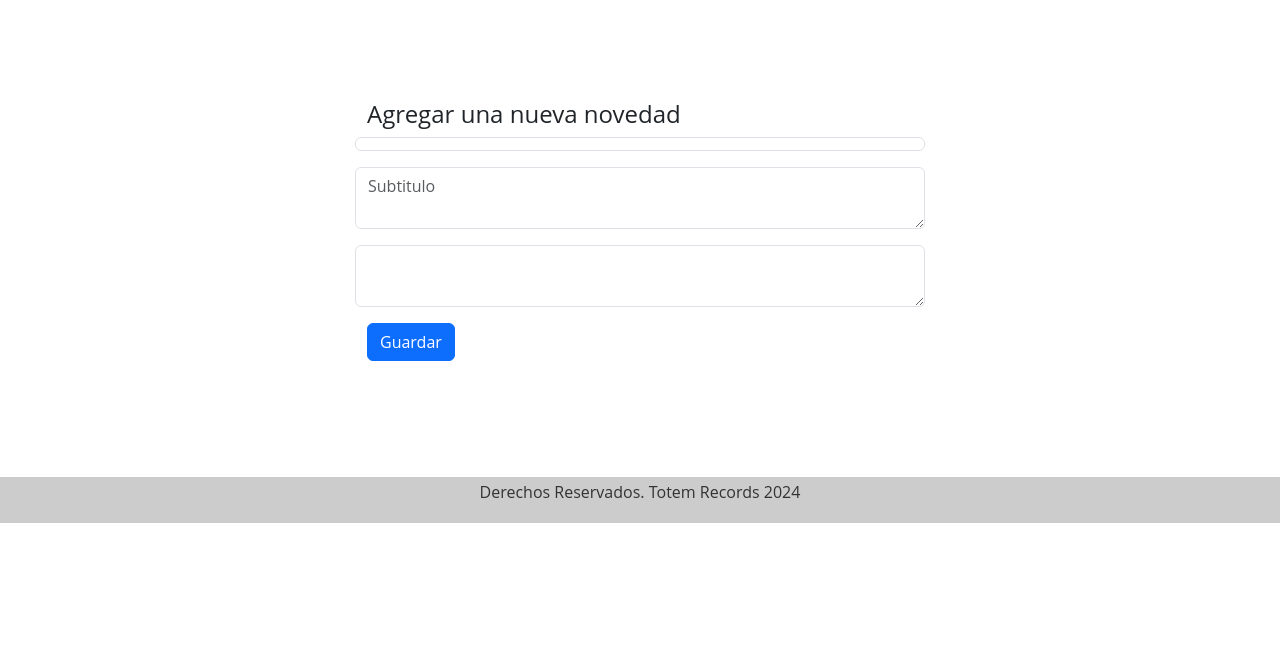
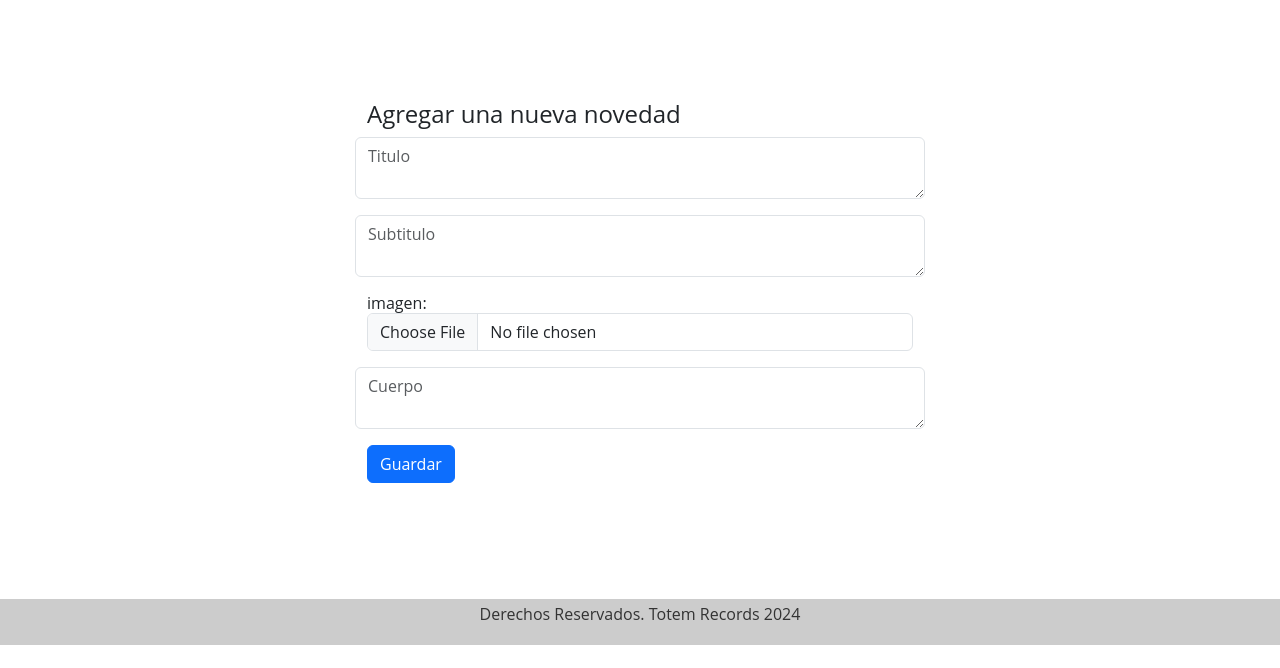
Before and after one commit to Thomasloto123/Totem-Records, a Node server app: page /admin/novedades/agregar in a window 1280 px wide. Shown: the part 132-800 px from the top of the page. Run offline with Node 20, Linux system fonts and the light colour scheme; the visitor is signed in with stand-in values (Sample User, id 1); some libraries are stand-ins or nearby versions.

Commit message:
arreglos

```diff
--- a/back/app.js
+++ b/back/app.js
@@ -3,6 +3,7 @@ var express = require('express');
 var path = require('path');
 var cookieParser = require('cookie-parser');
 var logger = require('morgan');
+var fileupload = require('express-fileupload');
 
 require('dotenv').config();
 var session = require('express-session');
@@ -11,7 +12,7 @@ var session = require('express-session');
 var indexRouter = require('./routes/index');
 var usersRouter = require('./routes/users');
 var loginRouter = require('./routes/admin/login');
-var adminRouter = require('./routes/admin/Novedades');
+var adminRouter = require('./routes/admin/novedades');
 
 var app = express();
 
@@ -45,10 +46,15 @@ secured = async (req, res, next) =>{
   }
 }
 
+app.use(fileupload({
+  useTempFiles: true,
+  tempFileDir: '/tmp/'
+}));
+
 app.use('/', indexRouter);
 app.use('/users', usersRouter);
 app.use('/admin/login', loginRouter);
-app.use('/admin/Novedades', secured, adminRouter);
+app.use('/admin/novedades', secured, adminRouter);
 
 // catch 404 and forward to error handler
 app.use(function(req, res, next) {
--- a/back/models/bs.js
+++ b/back/models/bs.js
@@ -11,4 +11,4 @@ var pool = mysql.createPool({
 
 pool.query = util.promisify(pool.query);
 
-module.export = pool;
+module.exports = pool;
--- a/back/routes/admin/Novedades.js
+++ b/back/routes/admin/Novedades.js
@@ -1,13 +1,37 @@
 var express = require('express');
 var router = express.Router();
 var NovedadesModel = require('../../models/NovedadesModel');
+var util = require('util');
+var cloudinary = require('cloudinary').v2;
+const uploader = util.promisify(cloudinary.uploader.upload);
+const destroy = util.promisify(cloudinary.uploader.destroy);
+
 
 /* GET home page. */
 router.get('/', async function (req, res, next) {
 
     var novedades = await NovedadesModel.getNovedades();
 
-    res.render('admin/Novedades', {
+    novedades = novedades.map(novedad =>{
+        if (novedad.img_id){
+            const imagen = cloudinary.image(novedad.img_id, {
+                width: 100,
+                height: 100,
+                crop: 'fill'
+            });
+            return{
+                ...novedad,
+                imagen
+            }
+        } else{
+            return{
+                ...novedad,
+                imagen: ''
+            }
+        }
+    });
+
+    res.render('admin/novedades', {
         layout: 'admin/layout',
         usuario: req.session.nombre,
         novedades
@@ -22,8 +46,16 @@ router.get('/agregar', (req, res, next) => {
 
 router.post('/agregar', async (req, res, next) => {
     try {
+            var img_id = '';
+            if (req.files && Object.keys(req.files).length > 0) {
+                imagen = req.files.imagen;
+                img_id = (await uploader(imagen.tempFilePatch)).public_id;
+            }
         if (req.body.titulo != "" && req.body.subtitulo != "" && req.body.cuerpo != "") {
-            await NovedadesModel.insertNovedades(req.body);
+            await NovedadesModel.insertNovedades({
+                ...req.body,
+                img_id
+            });
             res.redirect('/admin/novedades')
         } else {
             res.render('admin/agregar', {
--- a/back/routes/admin/login.js
+++ b/back/routes/admin/login.js
@@ -21,7 +21,7 @@ router.post('/', async (req, res, next) => {
       req.session.id_usuario = data.id;
       req.session.nombre = data.usuario;
 
-      res.redirect('/admin/Novedades');
+      res.redirect('/admin/novedades');
     } else {
       res.render('admin/login', {
         layout: 'admin/layout',
--- a/back/views/admin/agregar.hbs
+++ b/back/views/admin/agregar.hbs
@@ -2,9 +2,9 @@
     <div class="row">
         <div class="col-6 offset-3">
             <h4>Agregar una nueva novedad</h4>
-            <form action="/admin/Novedades/agregar" method="post">
+            <form action="/admin/novedades/agregar" method="post" enctype="multipart/form-data">
                 <div class="mb-3 row">
-                    <imput type="text" class="form-control" placeholder="Titulo" name="titulo"></imput>
+                    <textarea type="text" class="form-control" placeholder="Titulo" name="titulo"></textarea>
 
                 </div>
                 <div class="mb-3 row">
@@ -12,8 +12,11 @@
                     name="subtitulo"></textarea>
                 </div>
                 <div class="mb-3 row">
-                    <textarea type="text" class="form-control" placeholder="Cuerpo" name="cuerpo">
-                    </textarea>
+                    <label>imagen:<input type="file" class="form-control" name="imagen"/>
+                    </label>
+                </div>
+                <div class="mb-3 row">
+                    <textarea type="text" class="form-control" placeholder="Cuerpo" name="cuerpo"></textarea>
                 </div>
                 <buttom type="submit" class="btn btn-primary">Guardar</buttom>
             </form>
```
Also changed, not shown: back/views/admin/Novedades.hbs (+5 -4 lines), back/views/admin/modificar.hbs (+13 -1 lines), 1 other file.
